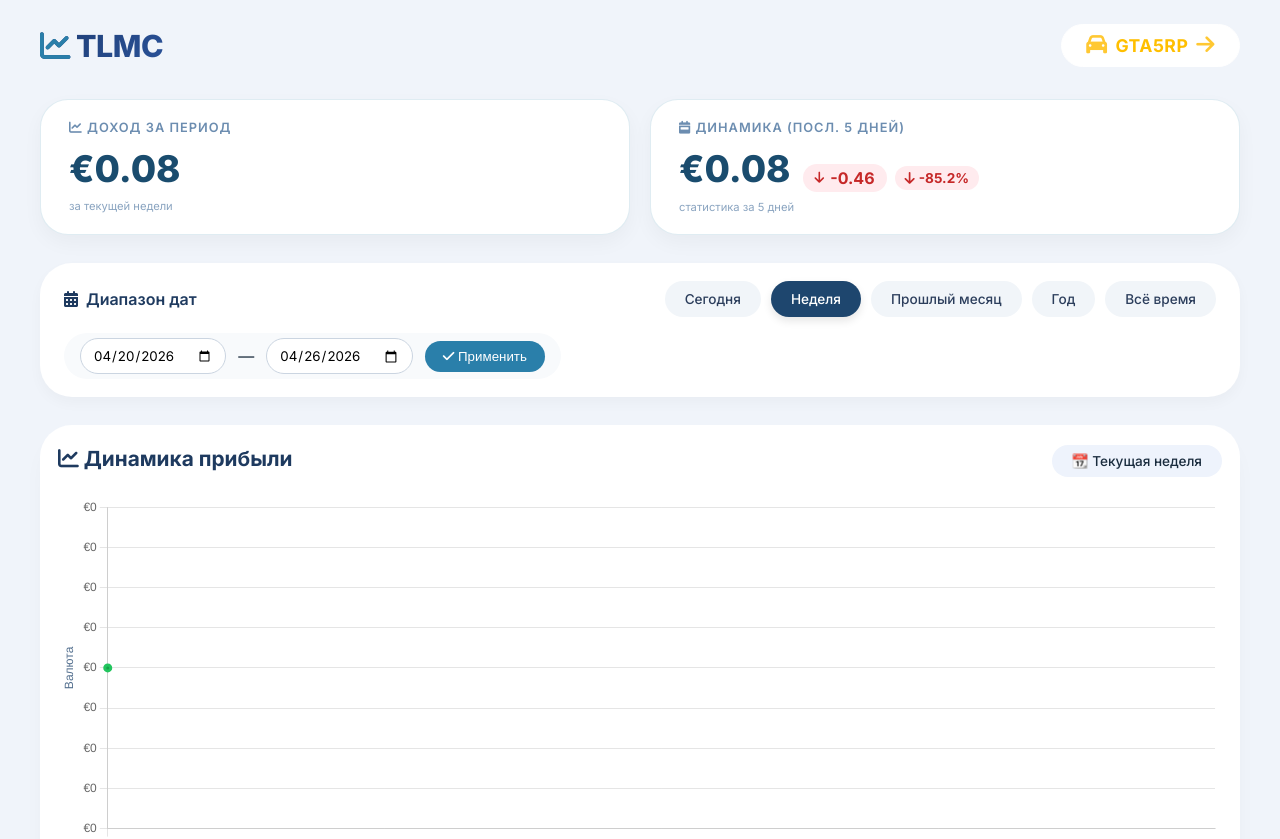
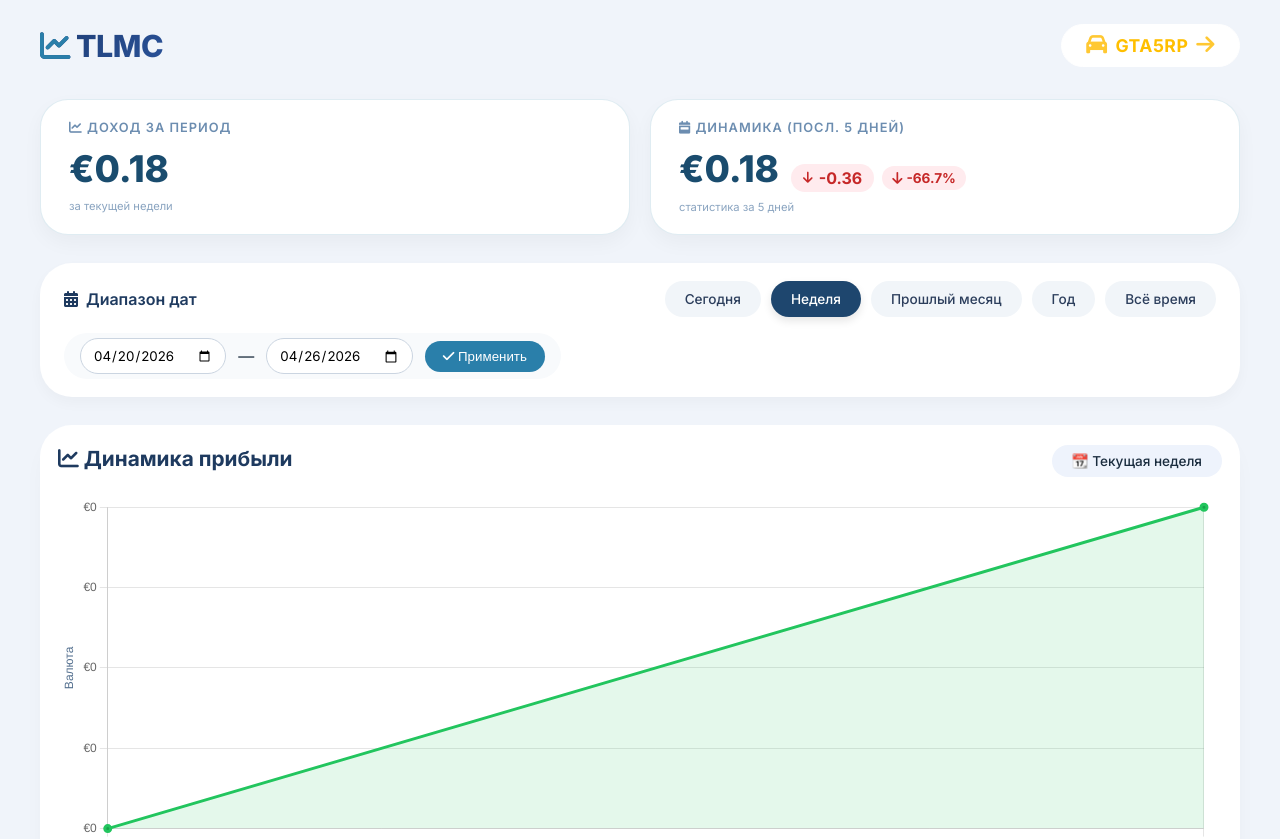
Before and after one commit to tlmc-web/tlmc-web.github.io, a plain HTML site: page index.html in a window 1280 px wide. Shown: the top 839 px of the page. Drawn offline with nearby package versions, Linux system fonts and the light colour scheme.

Commit message:
Update index.html

```diff
--- a/index.html
+++ b/index.html
@@ -418,6 +418,7 @@
                 { id: 7, amount: 0.11, dateISO: "2026-04-18" },
                 { id: 8, amount: 0.09, dateISO: "2026-04-19" },
                 { id: 9, amount: 0.08, dateISO: "2026-04-20" },
+                { id: 10, amount: 0.10, dateISO: "2026-04-21" },
             ];
 
             // DOM элементы
```
